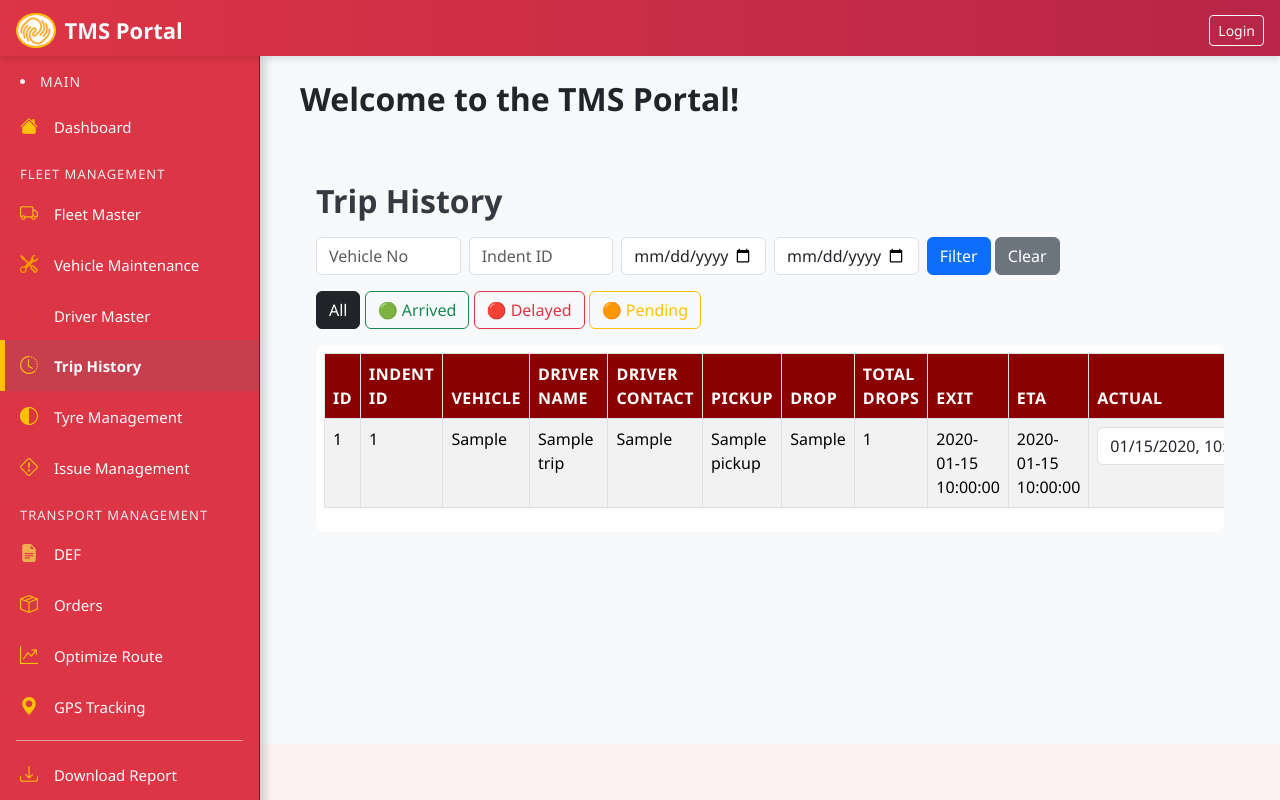
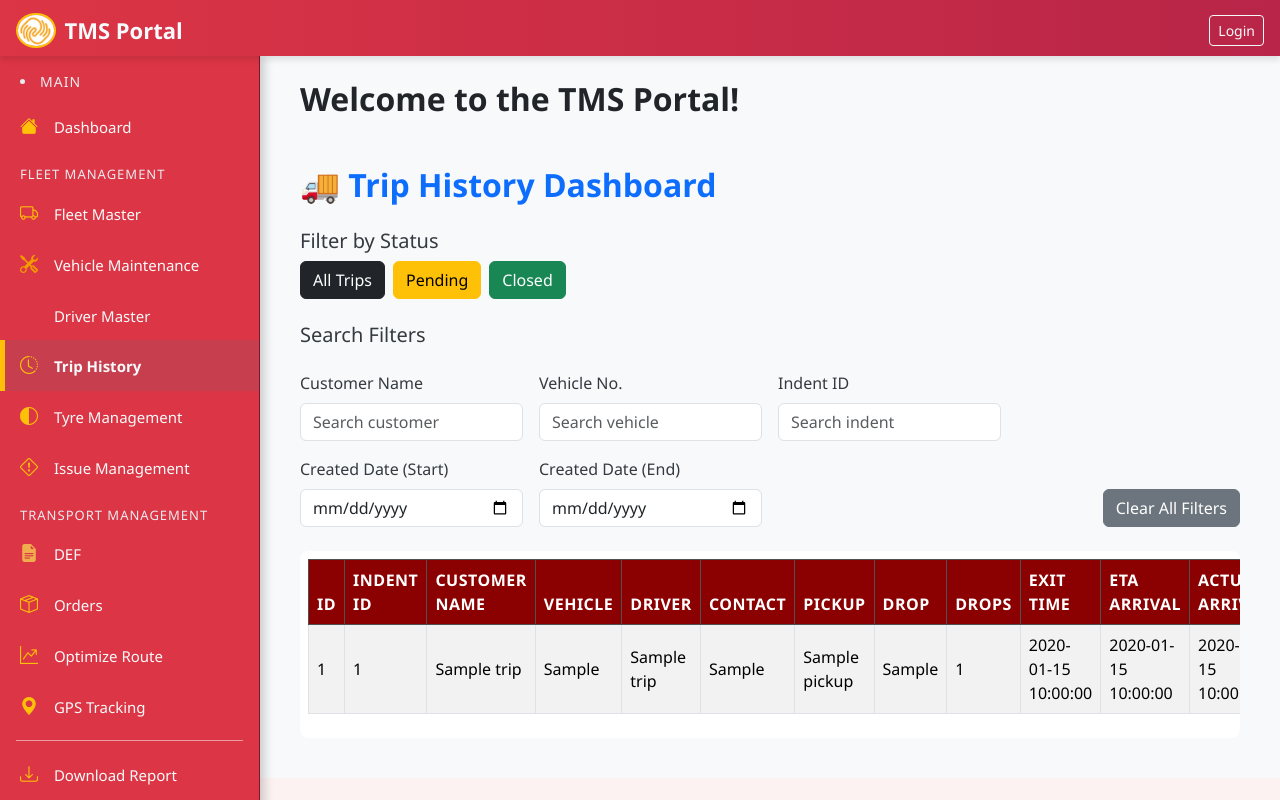
Before and after one commit to ashish86git/ashi-tms, a Flask app: page /trip-history in a window 1280 px wide. Run offline with Flask 3, Linux system fonts and the light colour scheme; a database or web service that is not in the repository returns one stand-in record (values such as "Sample title"); some libraries are stand-ins or nearby versions.

Commit message:
Add files via upload

```diff
--- a/templates/trip_history.html
+++ b/templates/trip_history.html
@@ -1,186 +1,212 @@
 {% extends "layout.html" %}
 
-{% block title %}Trip History{% endblock %}
+{% block content %}
 
-{% block head %}
-<link rel="stylesheet" href="https://cdn.datatables.net/1.13.6/css/jquery.dataTables.min.css">
-<link rel="stylesheet" href="https://cdn.datatables.net/buttons/2.4.1/css/buttons.dataTables.min.css">
-<link rel="stylesheet" href="https://cdn.jsdelivr.net/npm/bootstrap@5.3.3/dist/css/bootstrap.min.css">
+<h2 class="mb-4 text-primary">🚚 Trip History Dashboard</h2>
 
-<style>
-    .status-Arrived { color: green; font-weight: bold; }
-    .status-Delayed { color: red; font-weight: bold; }
-    .status-Pending { color: orange; font-weight: bold; }
+<div class="controls-row">
 
-    /* Status Filter Buttons */
-    .status-btn {
-        margin-right: 8px;
-        border-radius: 20px;
-        padding: 6px 16px;
-        font-weight: 600;
-        cursor: pointer;
-    }
-
-    .status-btn.active {
-        background: black !important;
-        color: white !important;
-        border: 2px solid black !important;
-    }
-</style>
-{% endblock %}
-
-{% block content %}
-<div class="container-fluid p-3">
-    <h2 class="mb-3">Trip History</h2>
-
-    <!-- FILTER FORM -->
-    <form id="filterForm" class="row g-2 mb-3">
-        <div class="col-md-3 col-lg-2"><input type="text" name="vehicle" class="form-control" placeholder="Vehicle No" value="{{ request.args.get('vehicle', '') }}"></div>
-        <div class="col-md-3 col-lg-2"><input type="text" name="indent" class="form-control" placeholder="Indent ID" value="{{ request.args.get('indent', '') }}"></div>
-        <div class="col-md-3 col-lg-2"><input type="date" name="start_date" class="form-control" value="{{ request.args.get('start_date', '') }}"></div>
-        <div class="col-md-3 col-lg-2"><input type="date" name="end_date" class="form-control" value="{{ request.args.get('end_date', '') }}"></div>
-
-        <div class="col-auto">
-            <button type="submit" class="btn btn-primary">Filter</button>
-            <a href="/trip-history" class="btn btn-secondary">Clear</a>
+    <!-- Status Buttons -->
+    <div class="row mb-4">
+        <h5 class="mb-2">Filter by Status</h5>
+        <div class="col-12 d-flex">
+            <button id="showAll" class="btn btn-dark me-2 btn-active">All Trips</button>
+            <button id="showPending" class="btn btn-warning me-2">Pending</button>
+            <button id="showClosed" class="btn btn-success">Closed</button>
         </div>
-    </form>
-
-    <!-- STATUS FILTER BUTTONS -->
-    <div class="mb-3">
-        <button class="btn btn-outline-dark status-btn active" data-status="">All</button>
-        <button class="btn btn-outline-success status-btn" data-status="Arrived">🟢 Arrived</button>
-        <button class="btn btn-outline-danger status-btn" data-status="Delayed">🔴 Delayed</button>
-        <button class="btn btn-outline-warning status-btn" data-status="Pending">🟠 Pending</button>
     </div>
 
-    <!-- TABLE -->
-    <div class="table-responsive">
-        <table id="tripTable" class="display nowrap table table-striped table-bordered w-100">
-            <thead>
+    <!-- Text Filters -->
+    <div class="row g-3 mb-3">
+        <h5 class="mb-2">Search Filters</h5>
+
+        <div class="col-md-3">
+            <label class="form-label">Customer Name</label>
+            <input type="text" id="customerFilter" class="form-control" placeholder="Search customer">
+        </div>
+
+        <div class="col-md-3">
+            <label class="form-label">Vehicle No.</label>
+            <input type="text" id="vehicleFilter" class="form-control" placeholder="Search vehicle">
+        </div>
+
+        <div class="col-md-3">
+            <label class="form-label">Indent ID</label>
+            <input type="text" id="indentFilter" class="form-control" placeholder="Search indent">
+        </div>
+    </div>
+
+    <!-- Date Filter -->
+    <div class="row g-3">
+        <div class="col-md-3">
+            <label class="form-label">Created Date (Start)</label>
+            <input type="date" id="startDateFilter" class="form-control">
+        </div>
+        <div class="col-md-3">
+            <label class="form-label">Created Date (End)</label>
+            <input type="date" id="endDateFilter" class="form-control">
+        </div>
+        <div class="col-md-6 d-flex align-items-end justify-content-end">
+            <button id="clearFilters" class="btn btn-secondary">Clear All Filters</button>
+        </div>
+    </div>
+</div>
+
+<!-- Trip History Table -->
+<div class="table-responsive mt-4">
+    <table class="table table-bordered table-striped align-middle" id="tripTable">
+        <thead class="table-dark">
         <tr>
             <th>ID</th>
             <th>Indent ID</th>
+            <th>Customer Name</th>
             <th>Vehicle</th>
-                    <th>Driver Name</th>
-                    <th>Driver Contact</th>
+            <th>Driver</th>
+            <th>Contact</th>
             <th>Pickup</th>
             <th>Drop</th>
-                    <th>Total Drops</th>
-                    <th>Exit</th>
-                    <th>ETA</th>
-                    <th>Actual</th>
+            <th>Drops</th>
+            <th>Exit Time</th>
+            <th>ETA Arrival</th>
+            <th>Actual Arrival</th>
             <th>Distance</th>
             <th>Duration</th>
-                    <th>Customers</th>
+            <th>Customer Details</th>
             <th>POD</th>
-                    <th>Status</th>
+            <th>Created At</th>
             <th>Action</th>
-                    <th>Created</th>
         </tr>
         </thead>
 
         <tbody>
-                {% for trip in trips %}
-                <tr data-id="{{ trip.id }}">
-                    <td>{{ trip.id }}</td>
-                    <td>{{ trip.indent_id }}</td>
-                    <td>{{ trip.vehicle_no }}</td>
-                    <td>{{ trip.driver_name }}</td>
-                    <td>{{ trip.driver_contact }}</td> <!-- NEW -->
-                    <td>{{ trip.pickup }}</td>
-                    <td>{{ trip.drop_location }}</td>
-                    <td>{{ trip.total_drops }}</td>
-                    <td>{{ trip.exit_time }}</td>
-                    <td>{{ trip.eta_arrival_time }}</td>
+        {% for t in trips %}
+        <tr
+            data-status="{% if t.actual_arrival_time %}closed{% else %}pending{% endif %}"
+            data-indent="{{ t.indent_id|lower }}"
+            data-vehicle="{{ t.vehicle_no|lower }}"
+            data-customer="{{ t.customer_name|lower }}"
+            data-created="{{ t.created_at.strftime('%Y-%m-%d') if t.created_at else '' }}"
+        >
+            <td>{{ t.id }}</td>
+            <td>{{ t.indent_id }}</td>
+            <td>{{ t.customer_name }}</td>
+            <td>{{ t.vehicle_no }}</td>
+            <td>{{ t.driver_name }}</td>
+            <td>{{ t.driver_contact }}</td>
+            <td>{{ t.pickup }}</td>
+            <td>{{ t.drop_location }}</td>
+            <td>{{ t.total_drops }}</td>
+            <td>{{ t.exit_time }}</td>
+            <td>{{ t.eta_arrival_time }}</td>
+            <td>{{ t.actual_arrival_time if t.actual_arrival_time else "-" }}</td>
+            <td>{{ t.total_distance }}</td>
+            <td>{{ t.duration_hours }}</td>
+            <td>{{ t.customer_details }}</td>
+
             <td>
-                        <input type="datetime-local" class="form-control actual-arrival"
-                            value="{{ trip.actual_arrival_time|default('', true)|replace(' ', 'T') }}">
+                {% if t.pod_url %}
+                <a href="{{ t.pod_url }}" target="_blank" class="text-success">View POD</a>
+                {% else %}N/A{% endif %}
             </td>
-                    <td>{{ trip.total_distance }}</td>
-                    <td>{{ trip.duration_hours }}</td>
+
+            <td>{{ t.created_at }}</td>
+
             <td>
-                        {% for cust in trip.customer_details %}
-                        <div>{{ cust.name }} ({{ cust.mobile }})</div>
-                        {% endfor %}
+                {% if not t.actual_arrival_time %}
+                <button
+                    class="btn btn-sm btn-primary"
+                    data-bs-toggle="modal"
+                    data-bs-target="#closeModal{{ t.id }}">
+                    Close
+                </button>
+                {% else %}
+                <span class="badge bg-success px-3 py-2">Closed</span>
+                {% endif %}
+
+                <!-- Close Modal -->
+                <div class="modal fade" id="closeModal{{ t.id }}" tabindex="-1">
+                    <div class="modal-dialog">
+                        <div class="modal-content">
+
+                            <form action="/close-indent/{{ t.id }}" method="POST">
+                                <div class="modal-header bg-success text-white">
+                                    <h5 class="modal-title">Close Trip - {{ t.indent_id }}</h5>
+                                    <button class="btn-close btn-close-white" data-bs-dismiss="modal"></button>
+                                </div>
+
+                                <div class="modal-body">
+                                    <label class="form-label fw-bold">Actual Arrival Time</label>
+                                    <input type="datetime-local" name="actual_arrival_time" class="form-control" required>
+
+                                    <label class="form-label mt-3 fw-bold">POD URL</label>
+                                    <input type="url" name="pod_url" class="form-control" required>
+                                </div>
+
+                                <div class="modal-footer">
+                                    <button type="button" class="btn btn-secondary" data-bs-dismiss="modal">Cancel</button>
+                                    <button type="submit" class="btn btn-success">Close Trip</button>
+                                </div>
+                            </form>
+
+                        </div>
+                    </div>
+                </div>
+
             </td>
-                    <td>
-                        <input type="text" class="form-control pod-url" placeholder="POD URL"
-                            value="{{ trip.pod_url or '' }}">
-                    </td>
-                    <td class="status-{{ trip.status }}">{{ trip.status }}</td>
-                    <td><button class="btn btn-sm btn-success save-trip">Save</button></td>
-                    <td>{{ trip.created_at }}</td>
         </tr>
         {% endfor %}
         </tbody>
     </table>
 </div>
-</div>
-{% endblock %}
-
-{% block scripts %}
-<script src="https://code.jquery.com/jquery-3.7.1.min.js"></script>
-<script src="https://cdn.datatables.net/1.13.6/js/jquery.dataTables.min.js"></script>
-<script src="https://cdn.datatables.net/buttons/2.4.1/js/dataTables.buttons.min.js"></script>
-<script src="https://cdn.datatables.net/buttons/2.4.1/js/buttons.html5.min.js"></script>
-<script src="https://cdn.datatables.net/buttons/2.4.1/js/buttons.print.min.js"></script>
-<script src="https://cdnjs.cloudflare.com/ajax/libs/jszip/3.10.1/jszip.min.js"></script>
-<script src="https://cdnjs.cloudflare.com/ajax/libs/pdfmake/0.2.7/pdfmake.min.js"></script>
-<script src="https://cdnjs.cloudflare.com/ajax/libs/pdfmake/0.2.7/vfs_fonts.js"></script>
 
 <script>
-$(document).ready(function () {
+document.addEventListener("DOMContentLoaded", () => {
 
-    var table = $('#tripTable').DataTable({
-        dom: 'Bfrtip',
-        scrollX: true,
-        pageLength: 10,
-        buttons: ['copy', 'csv', 'excel', 'pdf', 'print']
+    const filters = {
+        customer: document.getElementById("customerFilter"),
+        vehicle: document.getElementById("vehicleFilter"),
+        indent: document.getElementById("indentFilter"),
+        start: document.getElementById("startDateFilter"),
+        end: document.getElementById("endDateFilter")
+    };
+
+    const rows = document.querySelectorAll("#tripTable tbody tr");
+    let statusFilter = "all";
+
+    function applyFilters() {
+        rows.forEach(row => {
+            const matchStatus = statusFilter === "all" || row.dataset.status === statusFilter;
+            const matchCustomer = row.dataset.customer.includes(filters.customer.value.toLowerCase());
+            const matchIndent = row.dataset.indent.includes(filters.indent.value.toLowerCase());
+            const matchVehicle = row.dataset.vehicle.includes(filters.vehicle.value.toLowerCase());
+
+            const created = row.dataset.created;
+            let matchDate = true;
+            if (filters.start.value && created < filters.start.value) matchDate = false;
+            if (filters.end.value && created > filters.end.value) matchDate = false;
+
+            row.style.display =
+                matchStatus && matchCustomer && matchIndent && matchVehicle && matchDate
+                ? "" : "none";
         });
-
-    $('.status-btn').on('click', function () {
-        $('.status-btn').removeClass('active');
-        $(this).addClass('active');
-
-        var status = $(this).data('status');
-        table.column(15).search(status).draw(); // STATUS column index updated
-    });
-
-    $('.save-trip').on('click', function () {
-        var row = $(this).closest('tr');
-        var trip_id = row.data('id');
-        var actual_arrival = row.find('.actual-arrival').val();
-        var pod_url = row.find('.pod-url').val();
-
-        if (!actual_arrival || !pod_url) {
-            alert('Please enter both Actual Arrival Time and POD URL.');
-            return;
     }
 
-        var btn = $(this);
-        btn.prop('disabled', true).text('Saving...');
+    document.getElementById("showAll").onclick = () => { statusFilter = "all"; applyFilters(); };
+    document.getElementById("showPending").onclick = () => { statusFilter = "pending"; applyFilters(); };
+    document.getElementById("showClosed").onclick = () => { statusFilter = "closed"; applyFilters(); };
 
-        $.ajax({
-            url: '/update-trip',
-            method: 'POST',
-            contentType: 'application/json',
-            data: JSON.stringify({
-                trip_id: trip_id,
-                actual_arrival_time: actual_arrival,
-                pod_url: pod_url
-            }),
-            success: function (res) {
-                alert(res.message || "Trip Updated!");
-                location.reload();
-            },
-            error: function () {
-                alert("Error updating trip!");
-                btn.prop('disabled', false).text('Save');
-            }
-        });
-    });
+    Object.values(filters).forEach(input =>
+        input.addEventListener("input", applyFilters)
+    );
 
+    document.getElementById("clearFilters").onclick = () => {
+        Object.values(filters).forEach(i => i.value = "");
+        statusFilter = "all";
+        applyFilters();
+    };
+
+    applyFilters();
 });
 </script>
+
 {% endblock %}
```
Lines whose indentation alone changed are shown as unchanged.
